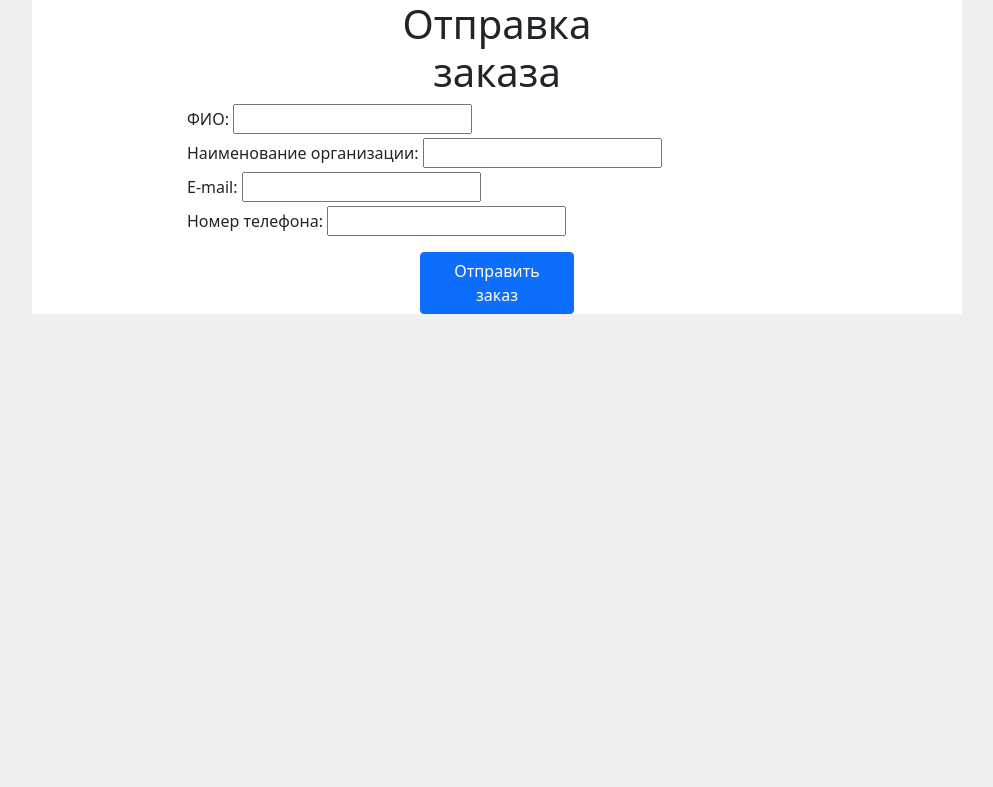
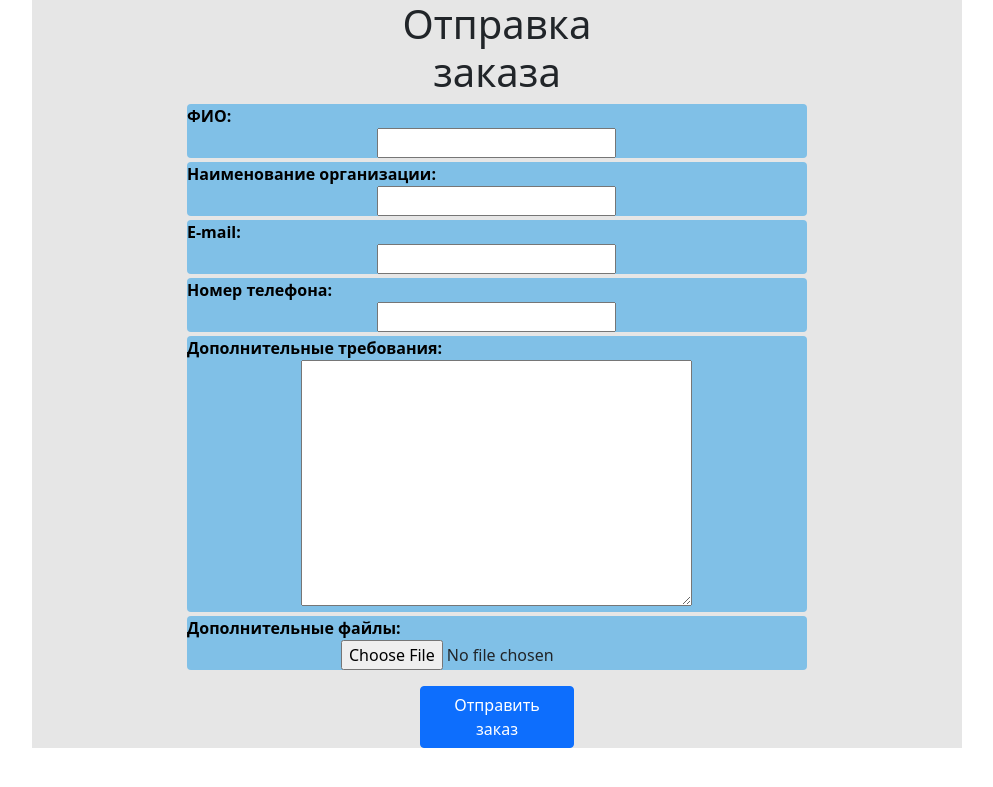
Before and after one commit to Electro98/protok, a Django app: template protok/calc/templates/calc/contacts.html in a window 1280 px wide. Shown: the top 787 px of the page, without its empty margins (143-1136 px from the left). Run offline with Django 3.2, Linux system fonts and the light colour scheme; the template is opened without the code that fills it: values that come from a table or form of the project are taken from there, others are empty; parts of the project's set-up code (start-up, migrations or seed data) failed here and were passed over.

Commit message:
Создана форма отправки заказа

```diff
--- a/protok/calc/forms.py
+++ b/protok/calc/forms.py
@@ -1,5 +1,5 @@
 from django.forms import ModelForm
-from .models import Transformer, HighVoltageDevice, Client
+from .models import Transformer, HighVoltageDevice, Client, Order
 
 
 class TransformerForm(ModelForm):
@@ -19,3 +19,9 @@ class ClientForm(ModelForm):
     class Meta:
         model = Client
         fields = ['full_name', 'organization', 'email', 'phone_number']
+
+
+class OrderForm(ModelForm):
+    class Meta:
+        model = Order
+        fields = ['comment', 'documentation']
--- a/protok/calc/models.py
+++ b/protok/calc/models.py
@@ -326,13 +326,13 @@ class Order(models.Model):
     # Информация о клиенте
     client = models.ForeignKey(to=Client, on_delete=models.CASCADE)
     comment = models.TextField(
-        verbose_name='Комментарий', max_length=1024,
+        verbose_name='Дополнительные требования', max_length=1024,
         null=True, blank=True
     )
     create_date = models.DateField(verbose_name='Дата', auto_now_add=True)
     documentation = models.FileField(
         verbose_name='Дополнительные файлы',
-        upload_to='orders/'
+        upload_to='orders/',
     )
 
     @property
--- a/protok/calc/templates/calc/contacts.html
+++ b/protok/calc/templates/calc/contacts.html
@@ -7,20 +7,30 @@
     <link href="https://cdn.jsdelivr.net/npm/bootstrap@5.1.3/dist/css/bootstrap.min.css" rel="stylesheet" integrity="sha384-1BmE4kWBq78iYhFldvKuhfTAU6auU8tT94WrHftjDbrCEXSU1oBoqyl2QvZ6jIW3" crossorigin="anonymous">
     <script src="https://cdn.jsdelivr.net/npm/bootstrap@5.1.3/dist/js/bootstrap.bundle.min.js" integrity="sha384-ka7Sk0Gln4gmtz2MlQnikT1wXgYsOg+OMhuP+IlRH9sENBO0LRn5q+8nbTov4+1p" crossorigin="anonymous"></script>
 </head>
-<body style="background: #f0f0f0;">
-<div class="container">
-<div class="bg-white g-5 col-md-10 mx-auto">
+<body style="background: white;">
+<div class="container", style="background: white">
+<div class="g-5 col-md-10 mx-auto", style="background: #E6E6E6">
     <h1 class="fs-18 fw-semibold rounded col-md-4 text-center mx-auto">Отправка заказа</h1>
     <form class="g-5">
     <ul class="list-unstyled col-md-8 mx-auto gap-4">
         {% for field in form%}
-        <li class="mb-1 rounded">
-            <span>{{ field.label }}:</span>
-            {{ field }}
-        </li>
+            <li class="mb-1 rounded", style="background: #80C0E7">
+            <span style="color: #000000; font-weight: bold;">{{ field.label }}:</span>
+                <center>
+                {{ field }}
+                </center>
+            </li>
+        {% endfor %}
+        {% for field in order%}
+            <li class="mb-1 rounded", style="background: #80C0E7">
+            <span style="color: #000000; font-weight: bold;">{{ field.label }}:</span>
+                <center>
+                {{ field }}
+                </center>
+            </li>
         {% endfor %}
     </ul>
-    <button type="submit" class="btn btn-primary col-md-2 mx-auto d-flex">Отправить заказ</button>
+    <button type="submit" class="btn btn-primary col-md-2 mx-auto d-flex rounded">Отправить заказ</button>
     </form>
 </div>
 </div>
--- a/protok/calc/urls.py
+++ b/protok/calc/urls.py
@@ -3,6 +3,6 @@ from . import views
 
 urlpatterns = [
     path('', views.index, name='index'),
-    path('contacts', views.getcontacts, name='GetContacts'),
+    path('contacts', views.getcontacts, name='contacts'),
     path('results/<int:pk_order>/', views.results, name='result'),
 ]
--- a/protok/calc/views.py
+++ b/protok/calc/views.py
@@ -1,5 +1,5 @@
 from django.shortcuts import render, get_object_or_404
-from .forms import TransformerForm, HighVoltageDeviceForm, ClientForm
+from .forms import TransformerForm, HighVoltageDeviceForm, ClientForm, OrderForm
 from django.core.mail import send_mail, EmailMessage, get_connection
 from .models import Order
 
@@ -13,7 +13,8 @@ def index(request):
 
 def getcontacts(request):
     form = ClientForm()
-    return render(request, 'calc/contacts.html', {'form': form})
+    order = OrderForm()
+    return render(request, 'calc/contacts.html', {'form': form, 'order': order})
 
 
 def results(request, pk_order):
@@ -35,4 +36,3 @@ def send_email(order_id):
         )
         print(f'Почта ={order.client.email}')
         email.send()
->>>>>>> e70ea3d8bc0804b56badc7b075877dfd803f43b6
```
